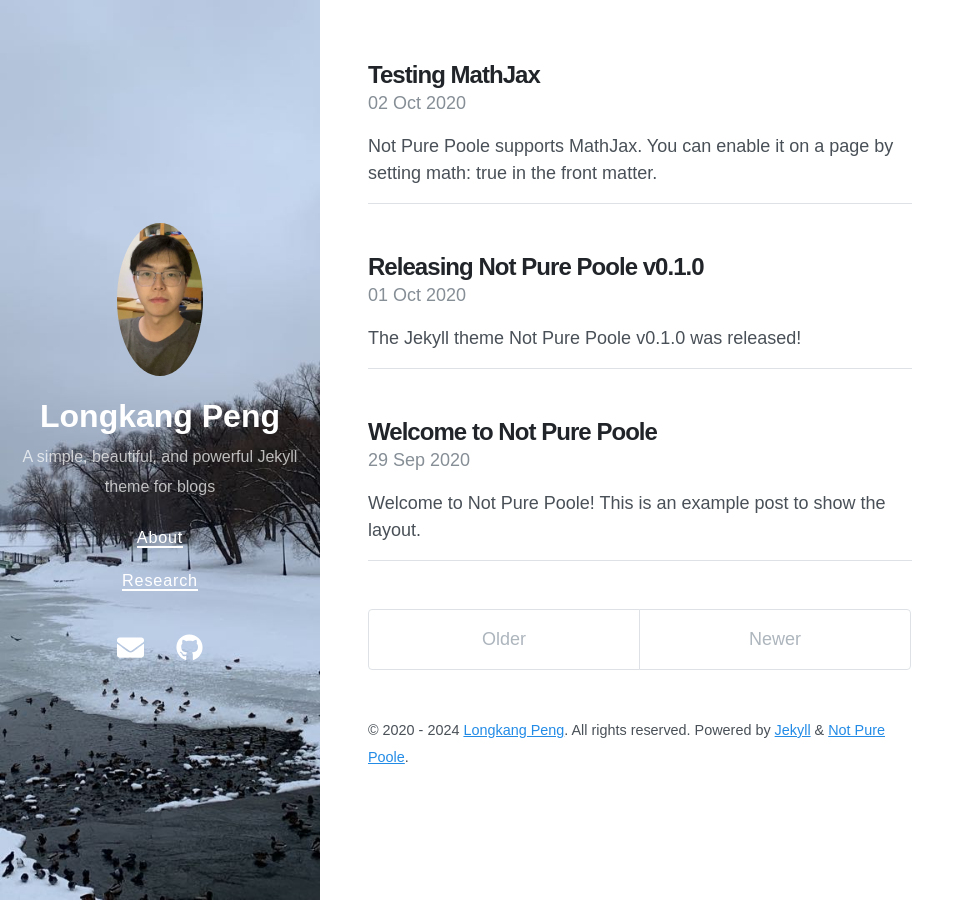
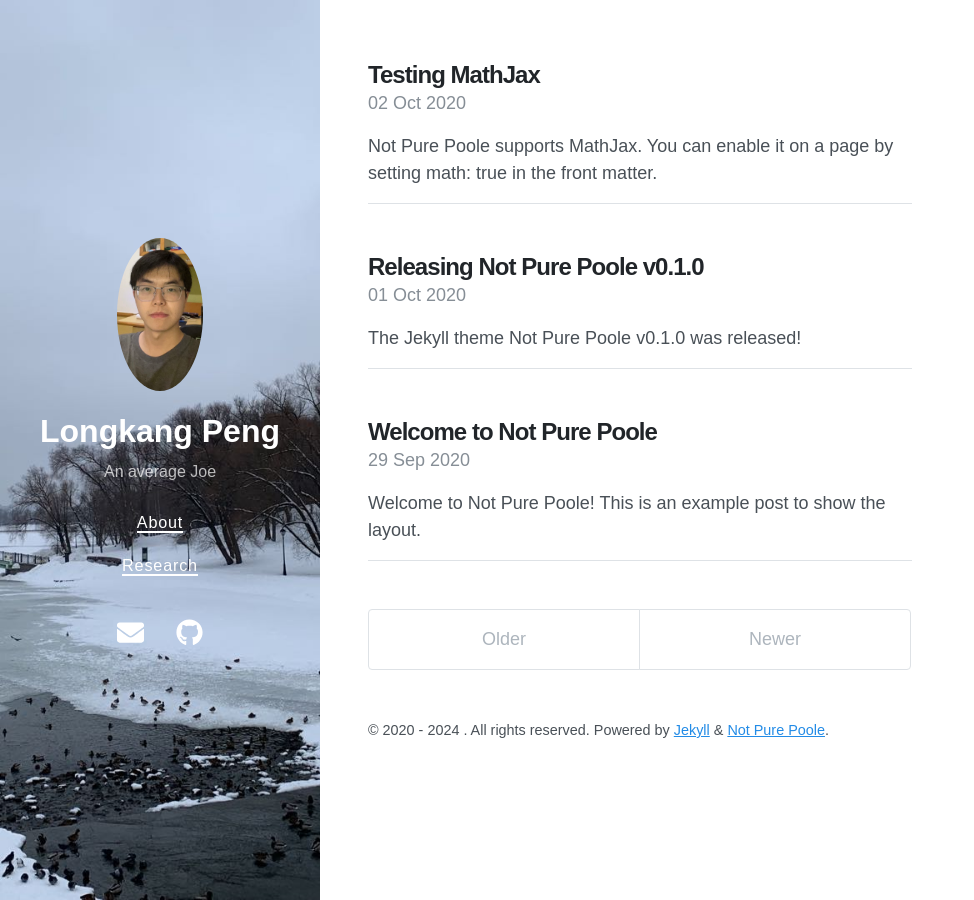
Before and after one commit to LK-Peng/LK-Peng.github.io, a Jekyll site: the page built from index.html, in a window 1280 px wide. Shown: the whole page, without its empty margins (0-974 px from the left). Built offline with Jekyll 4.4.1, drawn with Linux system fonts in a browser that asks for light colours; nearby versions of some CDN libraries; the list of posts is cut into pages by our own code; some of the changed lines change nothing that is shown.

Commit message:
add jekyll template

```diff
--- a/_config.yml
+++ b/_config.yml
@@ -1,6 +1,6 @@
 # Setup
 title: Longkang Peng
-description: A simple, beautiful, and powerful Jekyll theme for blogs
+description: An average Joe
 url: https://lk-peng.github.io/
 avatar: /test.jpg
 paginate: 5
@@ -32,11 +32,11 @@
 #   username: vszhub
 #   card: summary
 # logo: logo.png
-social:
-  name: Longkang Peng
-  links:
+# social:
+#   name: Longkang Peng
+#   links:
     # - https://twitter.com/vszhub
-    - https://github.com/LK-Peng
+    # - https://github.com/LK-Peng
 google_site_verification: xxxxx
 lang: en
 
@@ -53,7 +53,7 @@
 # disqus: xxxxxx
 
 # Specify the author for blog posts
-author:
-  name: Longkang Peng
-  url: https://github.com/LK-Peng
-  email: longkang.peng@connect.polyu.hk
+# author:
+#   name: Longkang Peng
+#   url: https://github.com/LK-Peng
+#   email: longkang.peng@connect.polyu.hk
```
